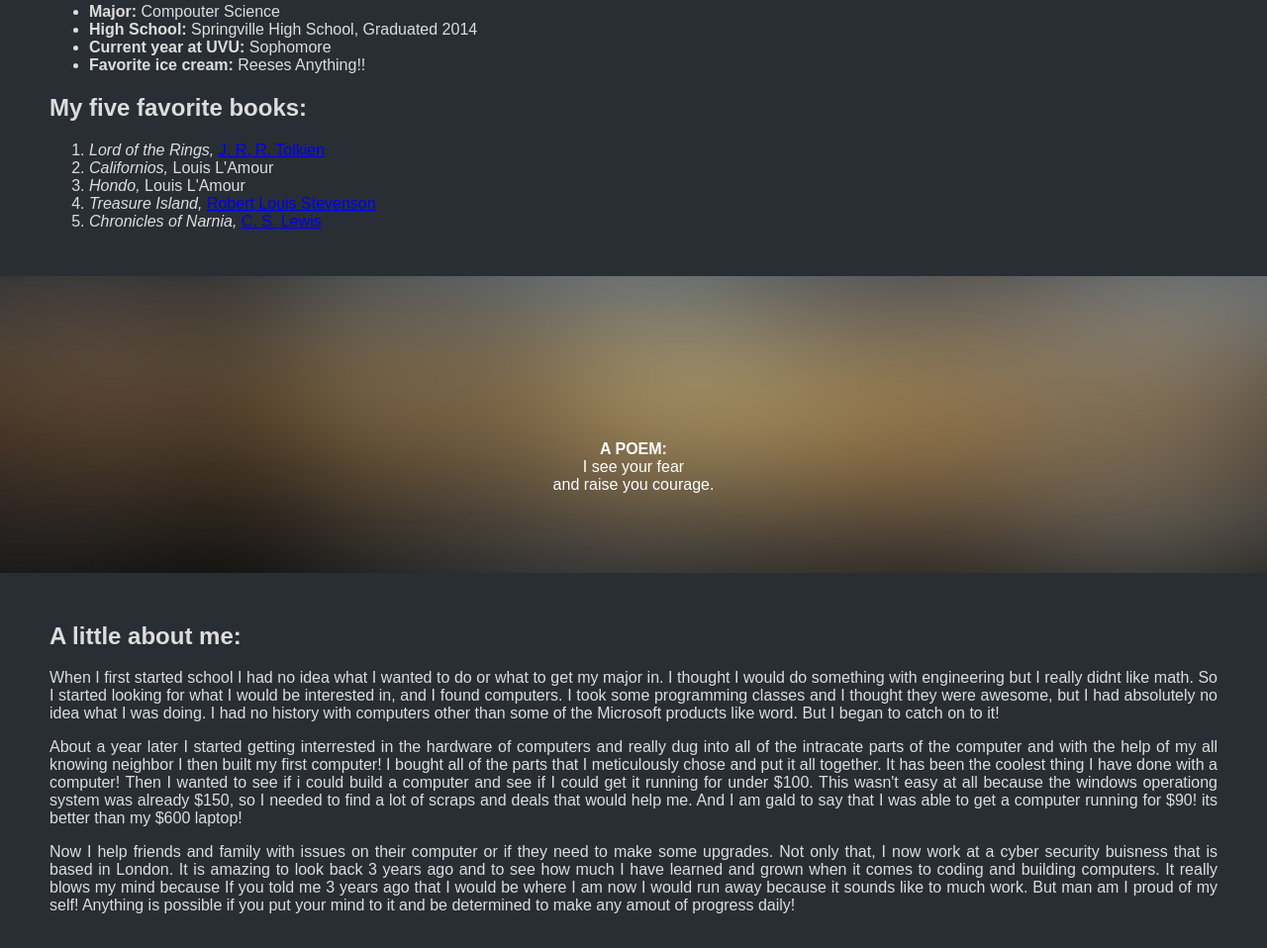
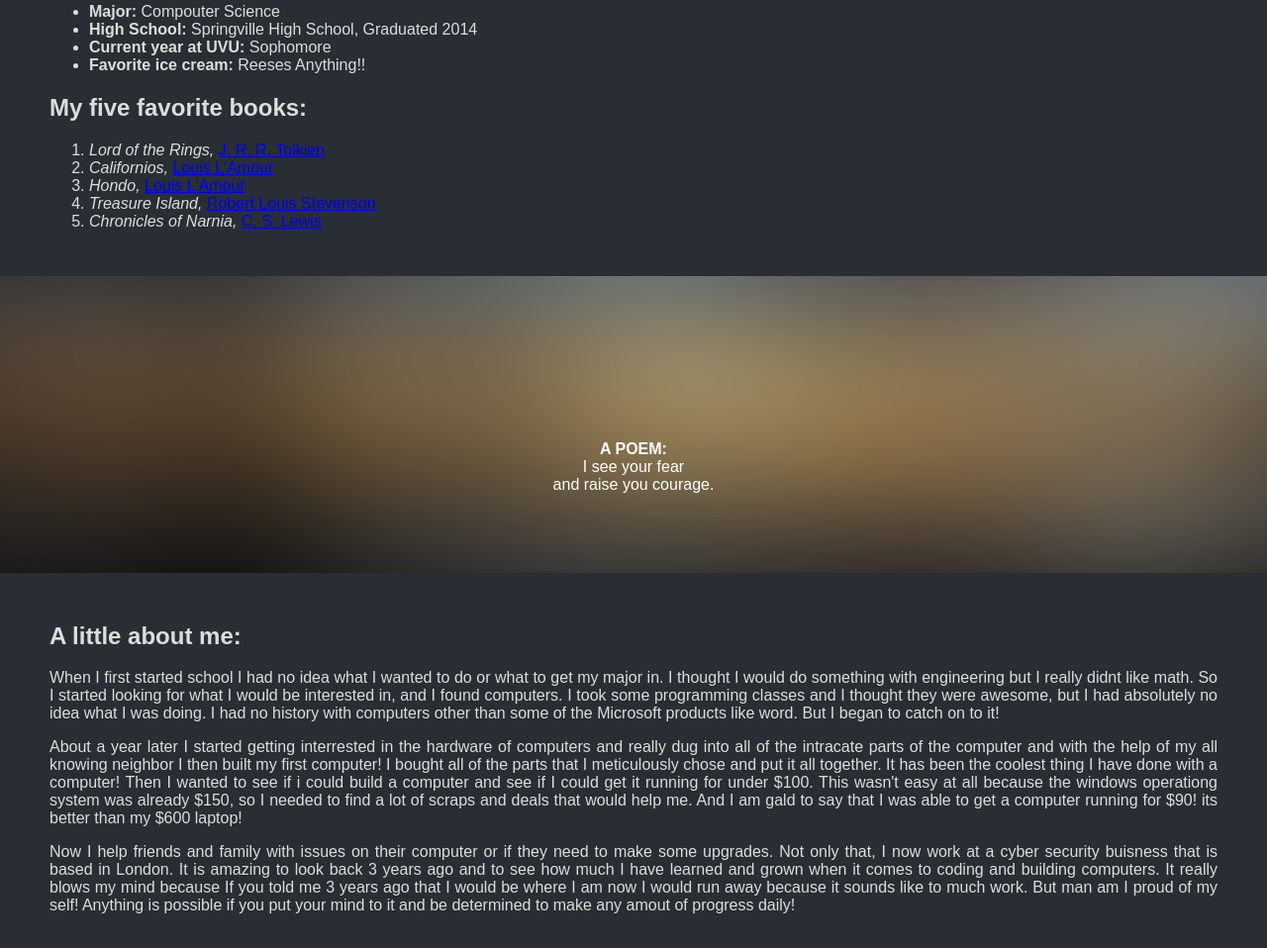
Before and after one commit to BigRhino55/BigRhino55.github.io, a plain HTML site: page index.html in a window 1280 px wide. Shown: the part 945-1903 px from the top of the page at 99% size. Drawn offline with Linux system fonts and the light colour scheme.

Commit message:
Update index.html

```diff
--- a/index.html
+++ b/index.html
@@ -24,8 +24,8 @@
                     <h2>My five favorite books:</h2>
                     <ol>
                         <li><i>Lord of the Rings, </i><a href="https://www.tolkien.co.uk/">J. R. R. Tolkien</a></li>
-                        <li><i>Californios, </i><a href="http://www.louislamour.com/"></a>Louis L'Amour</li>
-                        <li><i>Hondo, </i><a href="http://www.louislamour.com/"></a>Louis L'Amour</li>
+                        <li><i>Californios, </i><a href="http://www.louislamour.com/">Louis L'Amour</a></li>
+                        <li><i>Hondo, </i><a href="http://www.louislamour.com/">Louis L'Amour</a></li>
                         <li><i>Treasure Island, </i><a href="http://robert-louis-stevenson.org/">Robert Louis Stevenson</a></li>
                         <li><i>Chronicles of Narnia, </i><a href="https://www.cslewis.com/us/">C. S. Lewis</a></li>
                     </ol>
```
